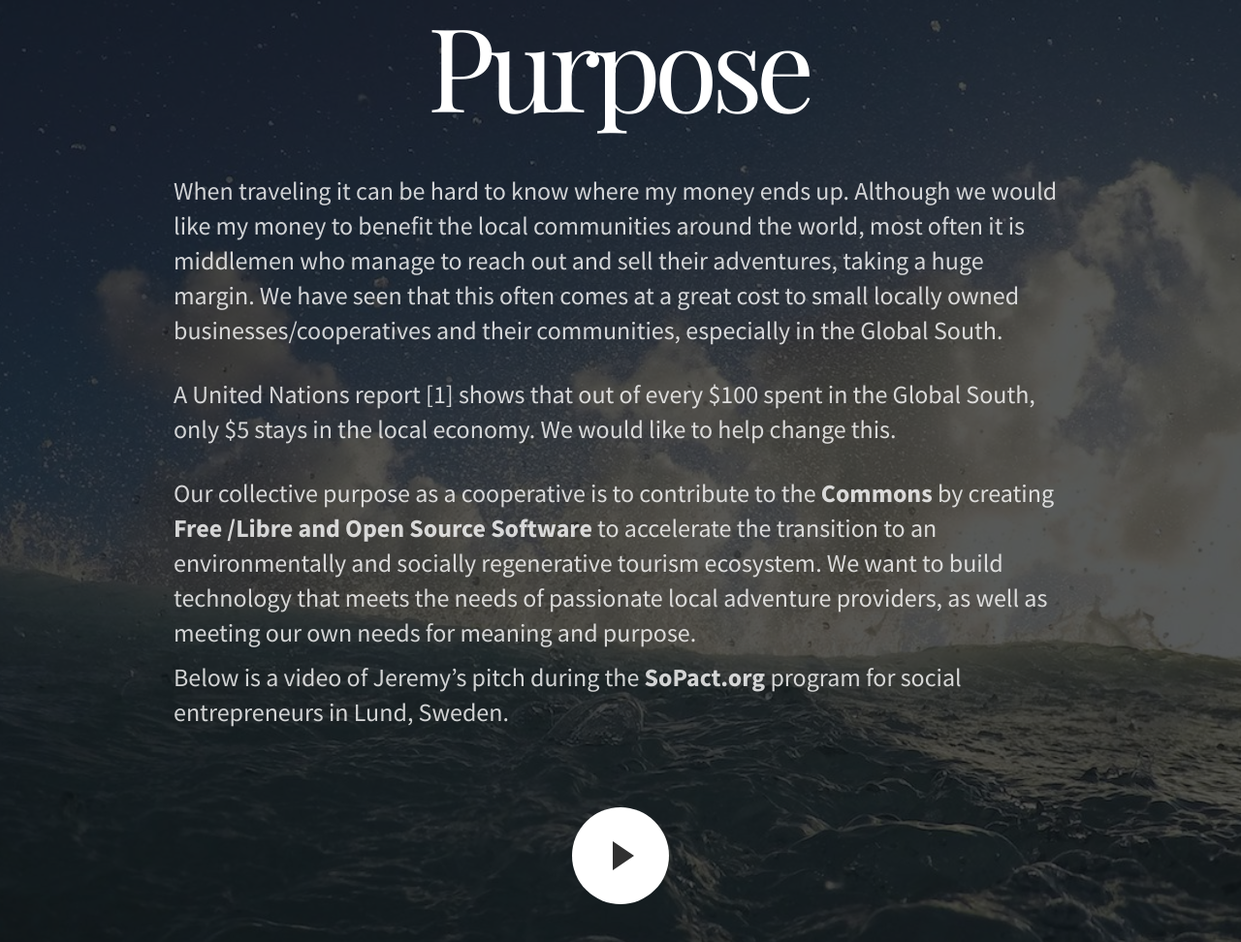
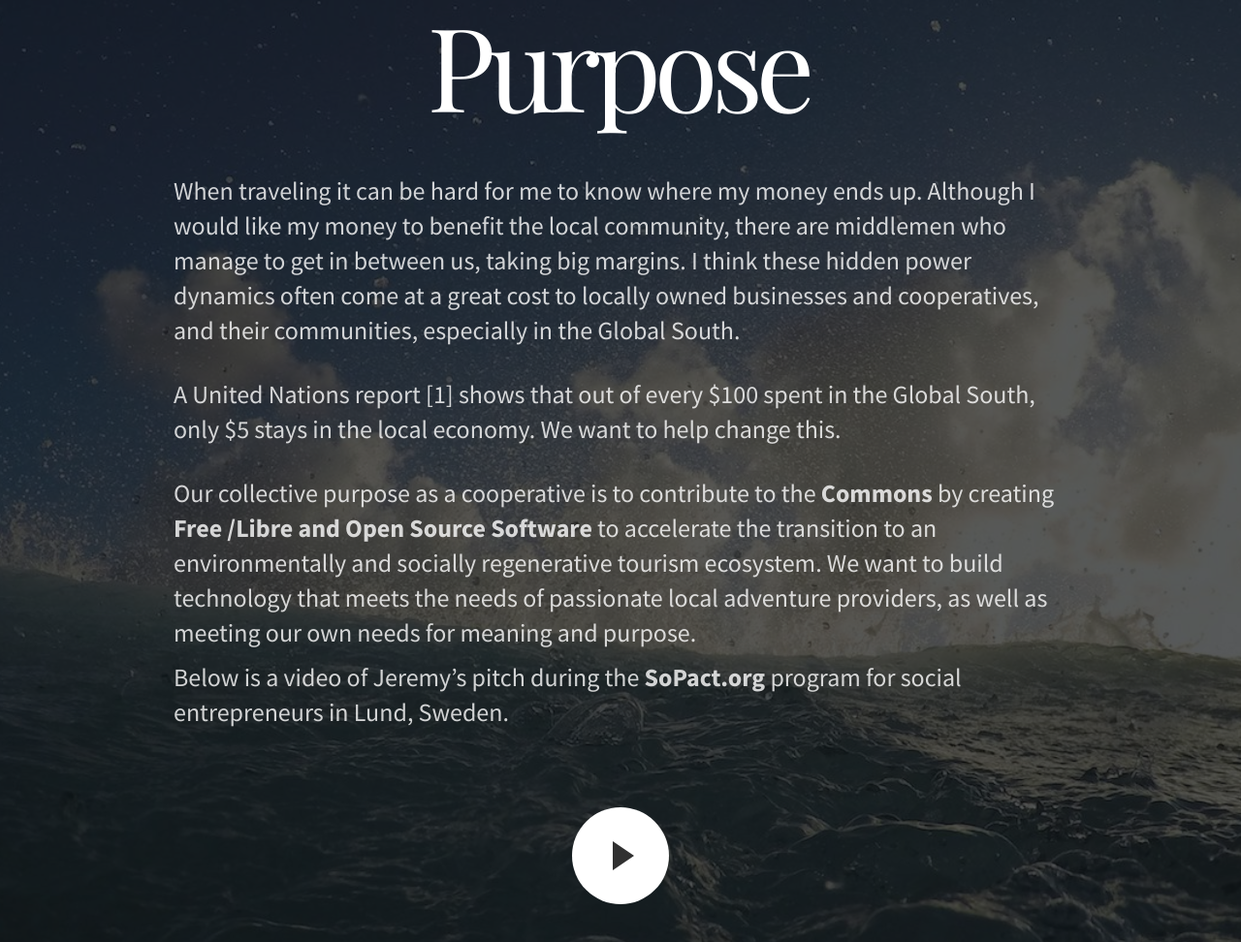
Before and after one commit to jeremyboom8/weadventureorg, a plain HTML site: page index.html in a window 1280 px wide. Shown: the part 1472-2444 px from the top of the page at 97% size. Drawn offline with nearby package versions, Linux system fonts and the light colour scheme; a web font is replaced by a local one.

Commit message:
Update text to better represent old ideas

```diff
--- a/index.html
+++ b/index.html
@@ -241,11 +241,11 @@ Jeremy
         <div class="fix-10-12">
           <h1 class="playfair huge ae-1 fromCenter">Purpose</h1>
           <div class="left ae-5 cropBottom">
-            <p >When traveling it can be hard to know where my money ends up. Although we would like my money to benefit the local communities around the world, most often it is middlemen who manage to reach out and sell their adventures, taking a huge margin. We have seen that this often comes at a great cost to small locally owned businesses/cooperatives and their communities, especially in the Global South.</p>
+            <p >When traveling it can be hard for me to know where my money ends up. Although I would like my money to benefit the local community, there are middlemen who manage to get in between us, taking big margins. I think these hidden power dynamics often come at a great cost to locally owned businesses and cooperatives, and their communities, especially in the Global South.</p>
             <br>
-            <p>A United Nations report [1] shows that out of every $100 spent in the Global South, only $5 stays in the local economy. We would like to help change this.</p>
+            <p>A United Nations report [1] shows that out of every $100 spent in the Global South, only $5 stays in the local economy. We want to help change this.</p>
             <br>
-            <p>Our collective purpose as a cooperative is to contribute to the <b><a href="https://archive.org/stream/GuerillaOpenAccessManifesto/Goamjuly2008_djvu.txt" target="_blank">Commons</a></b> by creating <b><a href="https://www.gnu.org/philosophy/free-software-even-more-important.html" target="_blank">Free /Libre and Open Source Software</a></b> to accelerate the transition to an environmentally and socially regenerative tourism ecosystem. We want to build technology that meets the needs of passionate local adventure providers, as well as meeting our own needs for meaning and purpose.</p>
+            <p>Our collective purpose as a cooperative is to contribute to the <b><a href="http://metacurrency.org/" target="_blank">Commons</a></b> by creating <b><a href="https://www.gnu.org/philosophy/free-software-even-more-important.html" target="_blank">Free /Libre and Open Source Software</a></b> to accelerate the transition to an environmentally and socially regenerative tourism ecosystem. We want to build technology that meets the needs of passionate local adventure providers, as well as meeting our own needs for meaning and purpose.</p>
             <p>Below is a video of Jeremy’s pitch during the <b><a href="http://sopact.org">SoPact.org</a></b> program for social entrepreneurs in Lund, Sweden.</p>
           </div>
           <style>
```
